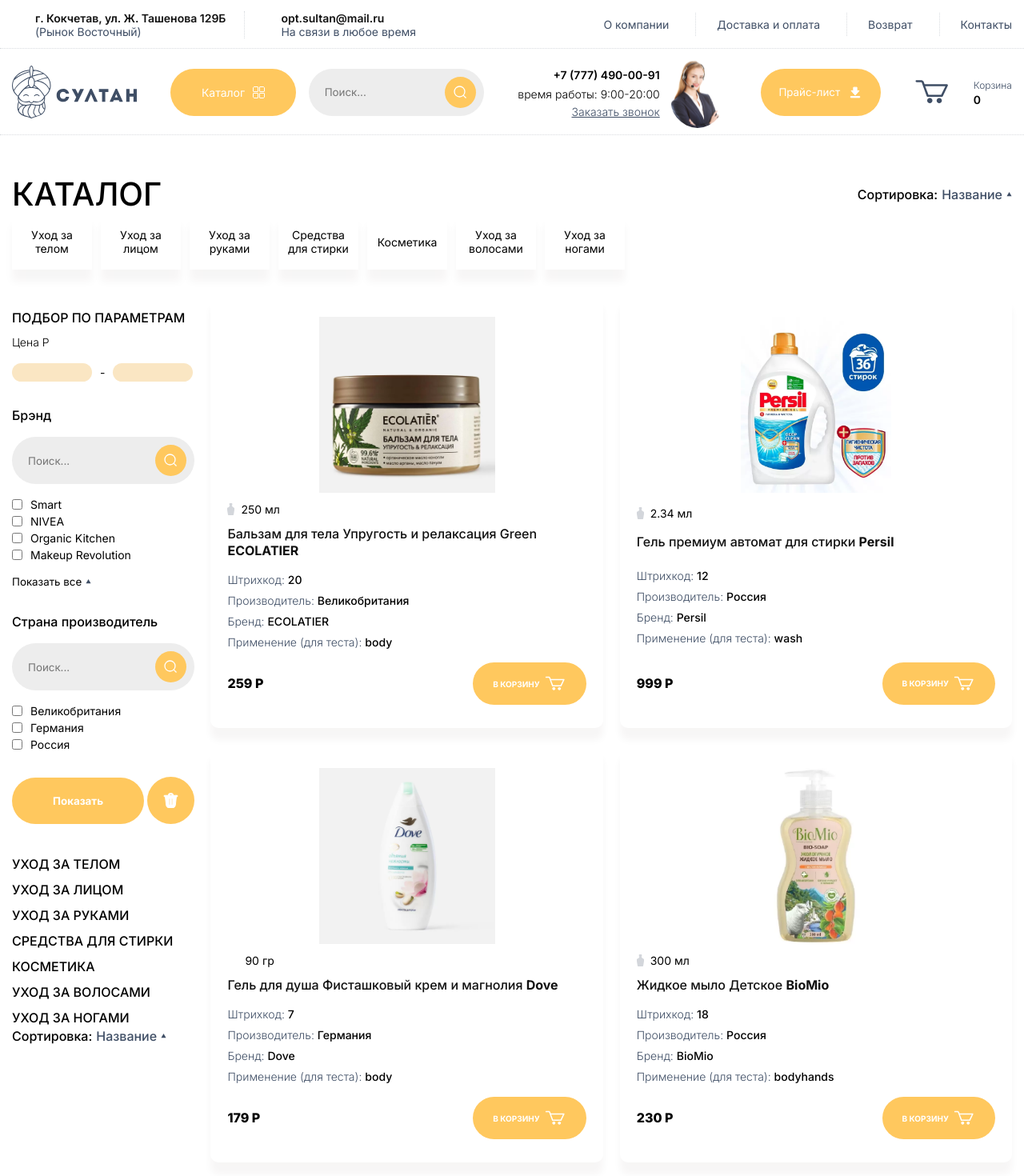
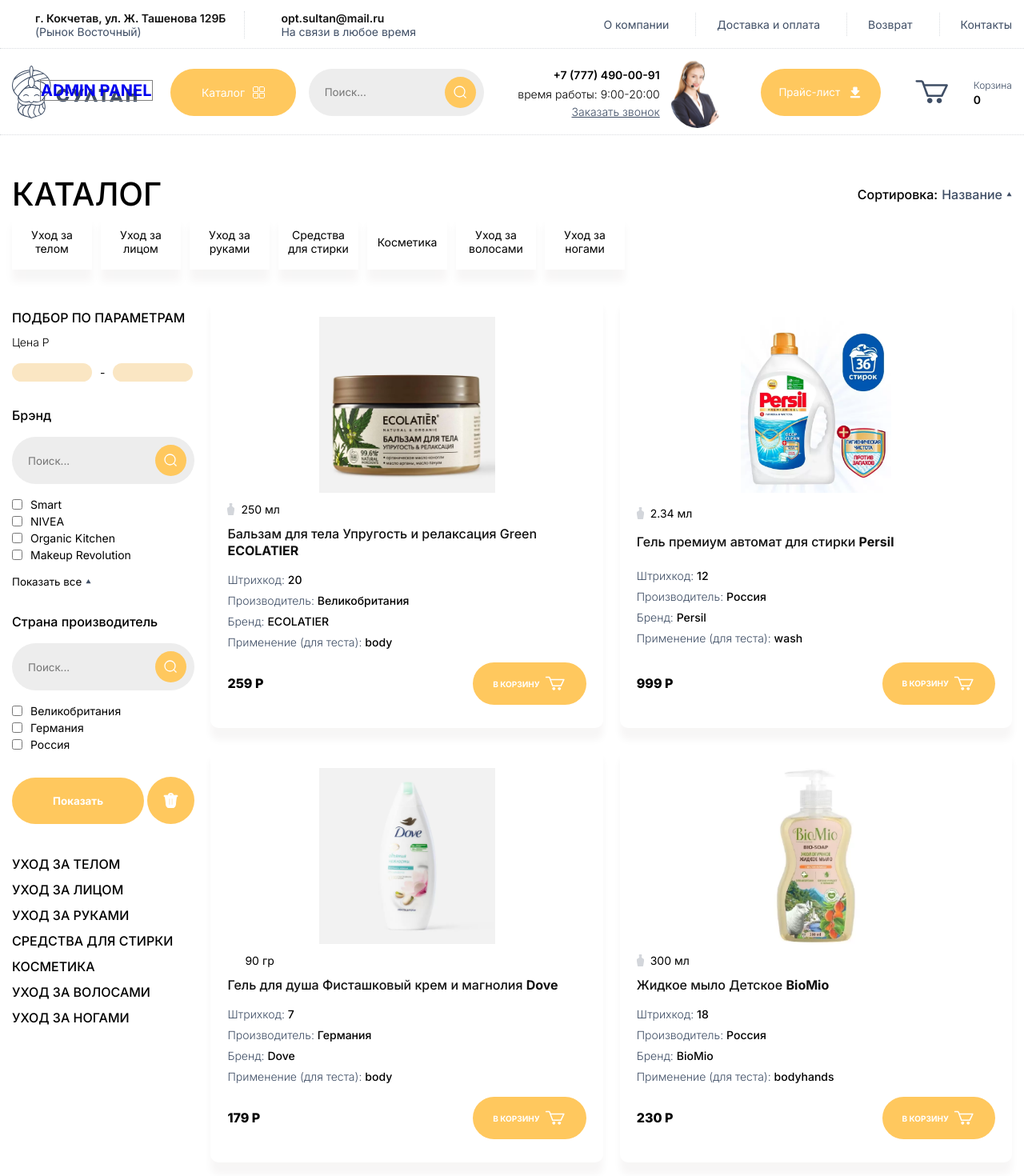
Before and after one commit to Balaberd/store, a React (Create React App) app: page /catalog in a window 1280 px wide. Shown: the top 1470 px of the page at 80% size. Built offline with nearby package versions, Linux system fonts and the light colour scheme; some icons are missing.

Commit message:
корректировка стилей

```diff
--- a/package.json
+++ b/package.json
@@ -2,6 +2,7 @@
   "name": "sultan",
   "version": "0.1.0",
   "private": true,
+  "homepage": "https://balaberd.github.io/store/",
   "dependencies": {
     "@reduxjs/toolkit": "^1.9.3",
     "@testing-library/jest-dom": "^5.16.5",
@@ -27,7 +28,9 @@
     "start": "react-scripts start",
     "build": "react-scripts build",
     "test": "react-scripts test",
-    "eject": "react-scripts eject"
+    "eject": "react-scripts eject",
+    "deploy": "gh-pages -d build",
+    "predeploy": "npm run build"
   },
   "eslintConfig": {
     "extends": [
--- a/src/App.tsx
+++ b/src/App.tsx
@@ -29,6 +29,7 @@
         <Route path="/catalog/:id" element={<ProductPage />} />
         <Route path="/basket" element={<BasketPage />} />
         <Route path="/admin" element={<AdminPage />} />
+        <Route path="*" element={<CatalogPage />} />
       </Routes>
       <Footer />
     </BrowserRouter>
--- a/src/components/pages/CatalogPage/CatalogPage.module.scss
+++ b/src/components/pages/CatalogPage/CatalogPage.module.scss
@@ -41,11 +41,13 @@
 
 /*** *** *** mixin markup *** *** ***/
 
-.mobileSorter {
-  display: none;
+.filteresBlock {
+  .mobileSorter {
+    display: none;
 
-  @media (max-width: $width-mobile) {
-    display: flex;
-    margin-top: 15px;
+    @media (max-width: $width-mobile) {
+      display: flex;
+      margin-top: 15px;
+    }
   }
 }
--- a/src/components/widgets/Header/Header.module.scss
+++ b/src/components/widgets/Header/Header.module.scss
@@ -138,3 +138,15 @@
 .basket {
   grid-area: BSK;
 }
+
+.adminLink {
+  position: absolute;
+
+  font-size: 20px;
+  font-weight: 700;
+
+  top: 100px;
+  left: 50px;
+
+  border: 1px solid gray;
+}
--- a/src/components/widgets/Header/Header.tsx
+++ b/src/components/widgets/Header/Header.tsx
@@ -7,11 +7,16 @@
 import { CallbackOrder } from "../../blocks/Header/CallbackOrder/CallbackOrder";
 import { Basket } from "../../blocks/Header/Basket/Basket";
 import styles from "./Header.module.scss";
+import { Link } from "react-router-dom";
 
 export const Header: FC = () => {
 
     return (
         <header className={styles._}>
+
+            <Link to={"/admin"} className={styles.adminLink}>
+                ADMIN PANEL
+            </Link>
 
             <MenuDropdown className={styles.dropdown} />
 
```
Also changed, not shown: 1 other file (tests, documents, lock files or other folders).
